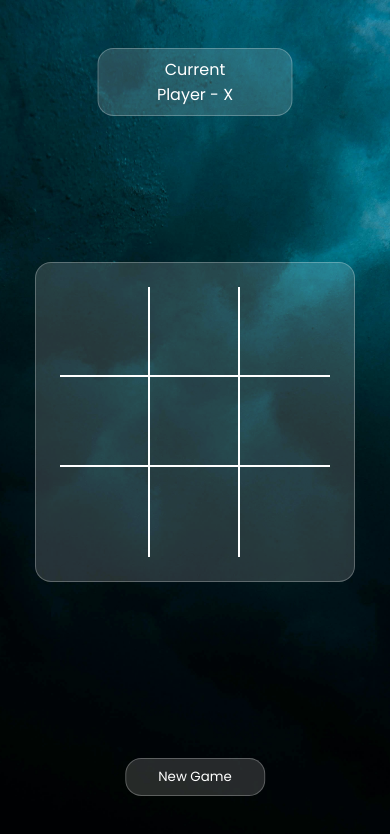
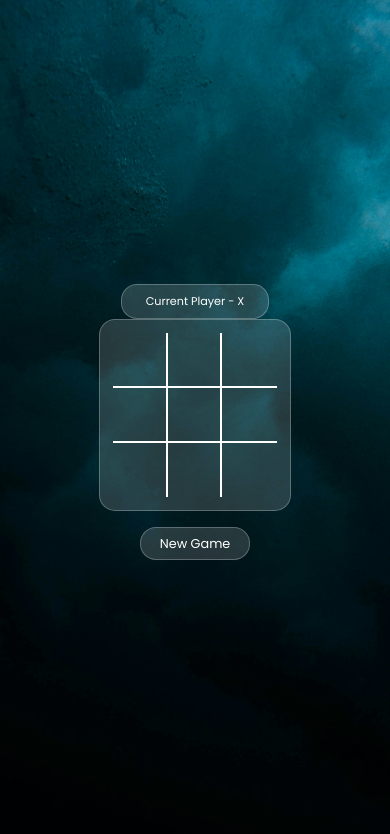
Before and after one commit to imsaurav12/Tic-Tac-Toe-Game, a plain HTML site: page index.html in a window 390 px wide. Drawn offline with Linux system fonts and the light colour scheme.

Commit message:
style.css
Updated for responsiveness using media query.

```diff
--- a/style.css
+++ b/style.css
@@ -1,31 +1,36 @@
-*,*::before,*::after{
-    box-sizing:border-box;
+*, *::before, *::after {
+    box-sizing: border-box;
     margin: 0;
     padding: 0;
-    font-family: 'Poppins', 'sans-serif';
+    font-family: 'Poppins', sans-serif;
 }
-.wrapper{
+
+.wrapper {
     width: 100vw;
     height: 100vh;
-    background-image:url(./assets/tg.jpg) ;
+    background-image: url(./assets/tg.jpg);
     background-size: cover;
     background-position: center;
-    display: grid;
-    place-items: center;
+    display: flex;
+    flex-direction: column;
+    justify-content: center;
+    align-items: center;
+    padding: 1rem;
 }
-.game-info{
+
+/* Game Info */
+.game-info {
     color: white;
-    position: absolute;
-    top: 3rem;
-    left: 50%;
-    transform: translate(-50%);
     background-color: rgba(255,255,255,0.15);
     border-radius: 1rem;
     border: 1px solid rgba(255, 255, 255, 0.25);
     padding: 0.5rem 3rem;
     text-align: center;
+    font-size: 1rem;
 }
-.tic-tac-toe{
+
+/* Tic-Tac-Toe Board */
+.tic-tac-toe {
     width: 90%;
     max-width: 20rem;
     background-color: rgba(255,255,255,0.15);
@@ -34,49 +39,86 @@
     padding: 1.5rem;
     display: grid;
     grid-template-columns: repeat(3, 1fr);
-    aspect-ratio: 1/1;
+    aspect-ratio: 1 / 1;
 }
-.box{
-    position: relative;
-    width:100%;
-    aspect-ratio: 1/1;
+
+/* Boxes */
+.box {
+    width: 100%;
+    aspect-ratio: 1 / 1;
     cursor: pointer;
-    font-size: 3rem;
+    font-size: 2.5rem;
     color: white;
     display: flex;
     justify-content: center;
-    align-items: center
-
-}
-.box1, .box2, .box4, .box5{
-    border-right:2px solid white;
-    border-bottom: 2px solid white;
-}
-.box3, .box6{
-    border-bottom: 2px solid white;
-}
-.box7, .box8{
-    border-right: 2px solid white;
+    align-items: center;
 }
 
-.btn{
+/* Border Styling */
+.box1, .box2, .box4, .box5 { border-right: 2px solid white; border-bottom: 2px solid white; }
+.box3, .box6 { border-bottom: 2px solid white; }
+.box7, .box8 { border-right: 2px solid white; }
+
+/* Button Styling */
+.btn {
     color: white;
-    position: absolute;
-    bottom: 3rem;
-    left: 50%;
-    transform: translate(-50%);
     background-color: rgba(255,255,255,0.15);
     border-radius: 1rem;
     border: 1px solid rgba(255, 255, 255, 0.25);
     padding: 0.5rem 2rem;
     cursor: pointer;
-    /* display: none; */
+    margin-top: 1rem;
+}
 
-}
-.btn.active{
+.btn.active {
     display: flex;
 }
 
-.win{
+.win {
     background-color: rgba(0, 255, 0, 0.3);
 }
+
+/* Media Queries for Smaller Screens */
+@media (max-width: 600px) {
+    .game-info {
+        font-size: 0.8rem;
+        padding: 0.5rem 2rem;
+    }
+
+    .tic-tac-toe {
+        width: 90%;
+        max-width: 15rem;
+        padding: 1rem;
+    }
+
+    .box {
+        font-size: 2rem;
+    }
+
+    .btn {
+        font-size: 0.9rem;
+        padding: 0.4rem 1.5rem;
+    }
+}
+
+@media (max-width: 400px) {
+    .game-info {
+        font-size: 0.7rem;
+        padding: 0.5rem 1.5rem;
+    }
+
+    .tic-tac-toe {
+        width: 95%;
+        max-width: 12rem;
+        padding: 0.8rem;
+    }
+
+    .box {
+        font-size: 1.8rem;
+    }
+
+    .btn {
+        font-size: 0.8rem;
+        padding: 0.4rem 1.2rem;
+    }
+}
```
